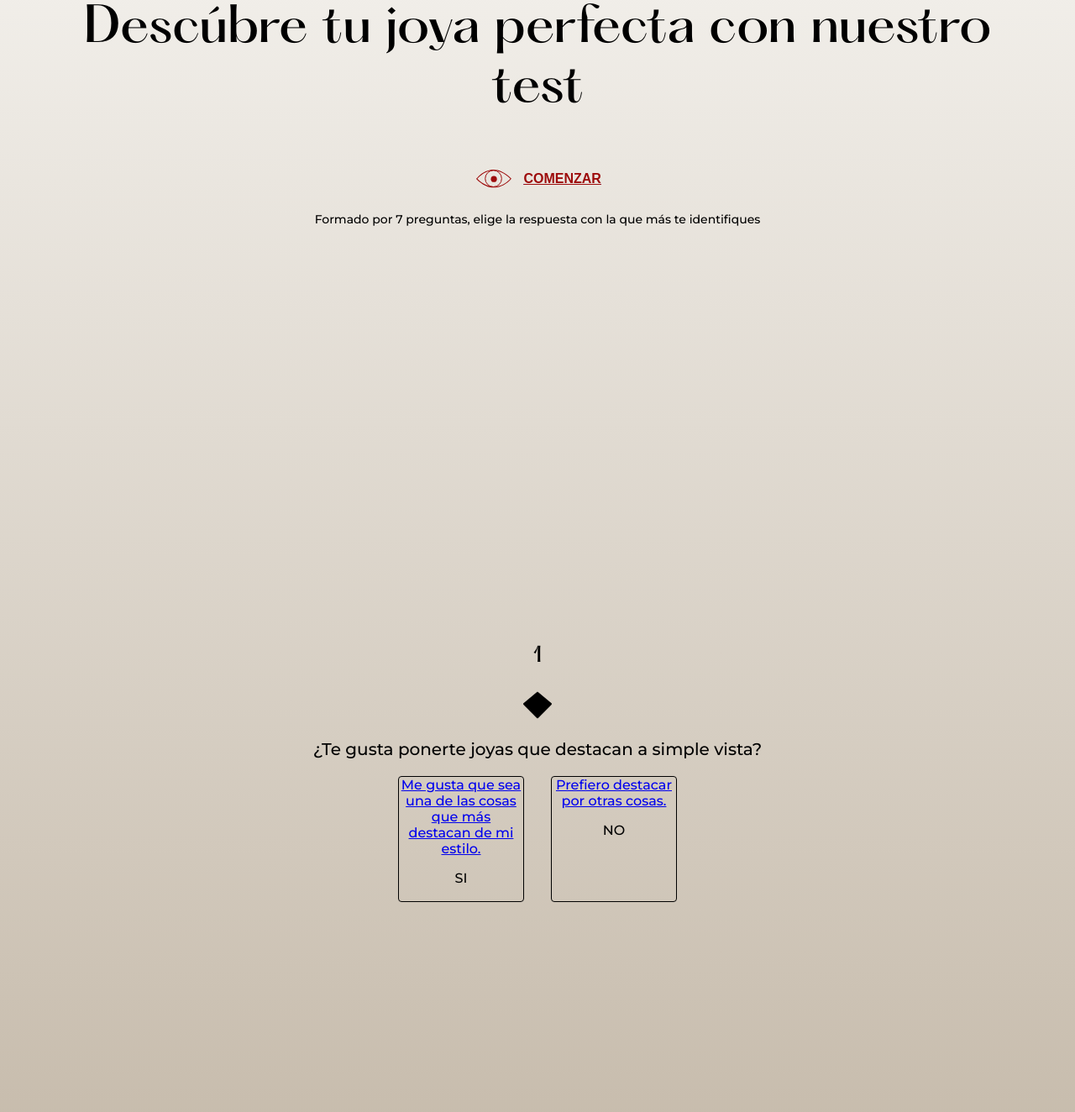
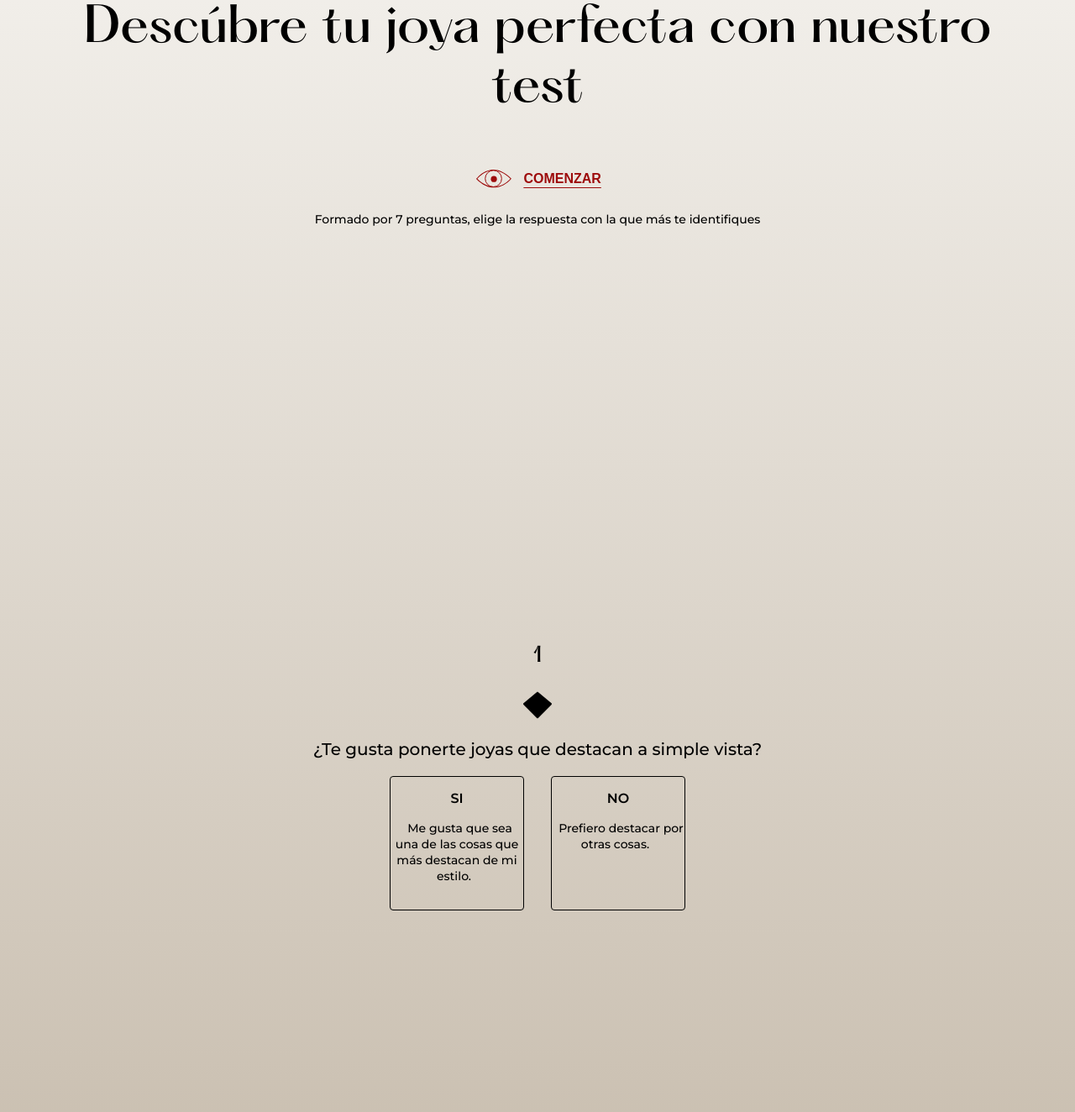
Before and after one commit to Binca-SA/terralava-beta, a PHP site: page /test in a window 1280 px wide. Shown: the part 145-1469 px from the top of the page at 84% size. Run offline with PHP 8.4, Linux system fonts and the light colour scheme.

Commit message:
including description results section

```diff
--- a/css/main.css
+++ b/css/main.css
@@ -240,13 +240,13 @@ body {
 
 .links {
   text-decoration: none;
-  color: #9D0B0B;
+  color: black;
 }
 .links:hover {
-  color: #9D0B0B;
+  color: black;
 }
 .links:visited {
-  color: #9D0B0B;
+  color: black;
 }
 
 /*SLIDER*/
@@ -1191,6 +1191,7 @@ body {
       -ms-flex-pack: center;
           justify-content: center;
   gap: 0.7em;
+  text-underline-offset: 5px;
 }
 .container-header-test__intro-text {
   font-font-weight: light;
@@ -1279,13 +1275,33 @@ body {
 .container-both-questions__container-inputs {
   border: 1.5px solid black;
   border-radius: 4px;
-  width: 150px;
-  height: 150px;
+  width: 160px;
+  height: 160px;
 }
 .container-both-questions__container-inputs:active {
   -webkit-box-shadow: -2px 2px 12px 9px #EBE4DA;
           box-shadow: -2px 2px 12px 9px #EBE4DA;
   background-color: #EBE4DA;
+  border: #EBE4DA;
+}
+.container-both-questions__links-quest {
+  margin-left: 0.5em;
+  margin-right: 0.5em;
+  margin-bottom: 1em;
+  text-align: center;
+  font-size: 14px;
+}
+
+.pYes, .pNo {
+  font-weight: 600;
+  text-align: center;
+}
+
+.button {
+  font-size: 1.2em;
+  color: black;
+  margin-top: 472px;
+  margin-bottom: 4em;
 }
 
 .inputTest {
--- a/resultados/index.php
+++ b/resultados/index.php
@@ -3,11 +3,11 @@
 <?php include($path .'php/head.php')?>
 <?php include($path .'php/navigation.php')?>
 
-<section class="section-margin">
+<section class="sectionResults section-margin">
     <h5 class="exterior-margin header-results">Tus resultados medidos a tu gusto!</h5>
     <section class="resultsTest exterior-margin" id="main"></section>
     <button class=" margin-left-mob cta-buttoms">
-        <a class="links cta-buttoms" href="<?php echo $path; ?>tienda">
+        <a class="cta-buttoms" href="<?php echo $path; ?>tienda">
             <svg width="25" height="25" viewBox="0 0 48 48" fill="none" xmlns="http://www.w3.org/2000/svg">
                 <g clip-path="url(#clip0_341_45)">
                 <path d="M17.064 43.336C28.008 34.984 33.864 31.144 45.192 24.04C33.864 16.936 28.008 13.096 17.064 4.744L13.8 9.544C25.128 16.072 29.544 18.568 40.488 24.04C29.544 29.512 25.128 32.008 13.8 38.536L17.064 43.336Z" fill="#9D0B0B"/>
--- a/sass/components/_links.scss
+++ b/sass/components/_links.scss
@@ -1,10 +1,10 @@
 .links{
     text-decoration: none;
-    color: $cta-color;
+    color: black;
     &:hover{
-        color: $cta-color;
+        color: black;
     }
     &:visited{
-        color: $cta-color;
+        color: black;
     }
 }
--- a/sass/views/_imagesTest.scss
+++ b/sass/views/_imagesTest.scss
@@ -23,8 +23,46 @@
     &__nameResult{
         margin-top:10px;
         font-weight: 600;
+        font-family: $headers;
+        font-weight: 400;
     }
     &__namePrice{
         font-style: italic;
     }
+    &__namedesc{
+        font-weight: 400;
+        line-height: 110.5%;
+    }
 }
+@media only screen and (min-width : 900px){
+    .sectionResults{
+        margin: {
+            left: $exterior-margen;
+            right: $exterior-margen;
+        }
+    }
+    .resultsTest{
+        grid-gap: 2em;
+        grid-template-columns: repeat(4, 1fr);
+        max-width: 100%;
+    }
+    .container-resultsImage{
+        &:nth-of-type(1n){
+            grid-column: span 2;
+        }
+        &__imgResultTest{
+            width: 100%;
+        }
+        &__nameResult{
+            font-size: $p-mob;
+            font-weight: 500;
+        }
+        &__nameprice{
+            font: {
+                size: $p-mob-bold;
+                style: italic;
+                weight: 400;
+            }
+        }
+    }
+}
--- a/sass/views/_test.scss
+++ b/sass/views/_test.scss
@@ -28,6 +28,7 @@
         align-items:center ;
         justify-content: center;
         gap: .7em;
+        text-underline-offset: 5px;
 
     }
     // &__eye-icon{
@@ -78,11 +79,6 @@
             margin-bottom: $atom-margin-desk;
             font-size: $p-desk-bold;
         }
-        &__yes p{
-            font-weight:400 ;
-            margin-top: 0;
-            margin: .5em;
-        }
     }
 }
 
@@ -99,17 +95,35 @@
     &__container-inputs{
         border: 1.5px solid black;
         border-radius: 4px;
-        width: 150px;
-        height: 150px;
+        width: 160px;
+        height: 160px;
         &:active{
             box-shadow: -2px 2px 12px 9px #EBE4DA;
             background-color: $background-color;
+            border: $background-color;
         }
     }
     // margin-bottom: 700px;
+    &__links-quest{
+        margin: {
+            left: .5em;
+            right: .5em;
+            bottom: 1em;
+        }
+        text-align: center;
+        font-size: 14px;
+    }
 }
-
-
+.pYes, .pNo{
+    font-weight: 600;
+    text-align: center;
+}
+.button{
+    font-size: $cta;
+    color: black;
+    margin-top: $margin-questions-test;
+    margin-bottom:$molecule-margin;
+}
 .inputTest{
     opacity: 0;
     position: absolute;
--- a/test/index.php
+++ b/test/index.php
@@ -5,7 +5,7 @@
 <section class="form-section section-margin">
     <div class="container-header-test">
         <h1 class="container-header-test__title-test">Descúbre tu joya perfecta con nuestro test </h1>
-        <a href="#1">
+        <a class="links" href="#1">
             <button id="startTest" class="container-header-test__start-test"> <svg width="48" height="48" viewBox="0 0 48 48" fill="none" xmlns="http://www.w3.org/2000/svg">
                 <circle cx="23.5374" cy="23.6665" r="9.78935" stroke="#9D0B0B"/>
                 <circle cx="24.0524" cy="24.181" r="3.60127" fill="#9D0B0B"/>
@@ -28,16 +28,16 @@
             </svg>
             <p class="test-form__question__text">¿Te gusta ponerte joyas que destacan a simple vista?</p>
             <div class="container-both-questions">
-                <label for="primera__1" class="container-both-questions__container-inputs">
-                    <a href="#2">Me gusta que sea una de las cosas que más destacan de mi estilo.</a>
-                    <!-- <label class="test-form__question__yes" for="primera__1"> -->
-                    <p>SI</p>
+                <label onclick="scrollInto('#2')" for="primera__1" class="container-both-questions__container-inputs">
+                    <p class="pYes">SI</p>
+                    <a class="container-both-questions__links-quest links" href="#2">Me gusta que sea una de las cosas que más destacan de mi estilo.</a>
+                    <!-- <label onclick="scrollInto('#')" class="test-form__question__yes" for="primera__1"> -->
                     <input class="inputTest" id="primera__1" name="primera" type="radio" value="1">
                 </label>
-                <label for="dos" class="container-both-questions__container-inputs">
-                    <a href="#2">Prefiero destacar por otras cosas.</a>
-                    <!-- <label class="test-form__question__yes" for="dos"> -->
-                    <p>NO</p>
+                <label onclick="scrollInto('#2')" for="dos" class="container-both-questions__container-inputs">
+                    <p class="pNo">NO</p>
+                    <a class="container-both-questions__links-quest links" href="#2">Prefiero destacar por otras cosas.</a>
+                    <!-- <label onclick="scrollInto('#')" class="test-form__question__yes" for="dos"> -->
                     <input class="inputTest" id="dos"  name="primera" type="radio" value="2">
                 </label>
             </div>
@@ -52,17 +52,17 @@
             </svg>
             <p class="test-form__question__text">¿El color es un elemento importante en tu día a día?</p>
             <div class="container-both-questions">
-                <label  for="tres" class="container-both-questions__container-inputs">
-                    <a href="#3">Amante de los colores, me dan alegría.
-                    <!-- <label class="test-form__question__yes" for="tres"> -->
-                    <p>SI</p>
+                <label onclick="scrollInto('#3')"  for="tres" class="container-both-questions__container-inputs">
+                    <p class="pYes">SI</p>
+                    <a class="container-both-questions__links-quest links" href="#3">Amante de los colores, me dan alegría.
+                    <!-- <label onclick="scrollInto('#')" class="test-form__question__yes" for="tres"> -->
                     <input class="inputTest" id="tres" name="segunda" type="radio" value="3">
                     </a>
                 </label>
-                <label  for="cuatro"class="container-both-questions__container-inputs">
-                    <a href="#3">Lo justo y necesario.
-                    <!-- <label class="test-form__question__yes" for="cuatro"> -->
-                    <p>NO</p>
+                <label onclick="scrollInto('#3')" for="cuatro"class="container-both-questions__container-inputs">
+                    <p class="pNo">NO</p>
+                    <a class="container-both-questions__links-quest links" href="#3">Lo justo y necesario.
+                    <!-- <label onclick="scrollInto('#')" class="test-form__question__yes" for="cuatro"> -->
                     <input class="inputTest" id="cuatro"  name="segunda" type="radio" value="4">
                     </a>
                 </label>
@@ -78,16 +78,16 @@
             </svg>
             <p class="test-form__question__text">¿Te interesa el mundo de las piedras semipreciosas y sus beneficios y propiedades?</p>
             <div class="container-both-questions">
-                <label for="cinco" class="container-both-questions__container-inputs">
-                    <a href="#4">Creo que me aportan equilibrio y fuerza en mi día a día.</a>
-                    <!-- <label class="test-form__question__yes" for="cinco"> -->
-                    <p>SI</p>
+                <label onclick="scrollInto('#4')" for="cinco" class="container-both-questions__container-inputs">
+                    <p class="pYes">SI</p>
+                    <a class="container-both-questions__links-quest links" href="#4">Creo que me aportan equilibrio y fuerza en mi día a día.</a>
+                    <!-- <label onclick="scrollInto('#')" class="test-form__question__yes" for="cinco"> -->
                     <input class="inputTest" id="cinco"  name="tercera" type="radio" value="5">
                 </label>
-                <label  for="seis" class="container-both-questions__container-inputs">
-                    <a href="#4">Son bonitas, pero no creo en eso.</a>
-                    <!-- <label class="test-form__question__yes" for="seis"> -->
-                    <p>NO</p>
+                <label onclick="scrollInto('#4')"  for="seis" class="container-both-questions__container-inputs">
+                    <p class="pNo">NO</p>
+                    <a class="container-both-questions__links-quest links" href="#4">Son bonitas, pero no creo en eso.</a>
+                    <!-- <label onclick="scrollInto('#')" class="test-form__question__yes" for="seis"> -->
                     <input class="inputTest" id="seis" name="tercera" type="radio" value="6">
                 </label>
             </div>
@@ -102,16 +102,16 @@
             </svg>
             <p class="test-form__question__text">¿Te gusta vestir elegante?</p>
             <div class="container-both-questions">
-                <label for="primera__7" class="container-both-questions__container-inputs">
-                    <a href="#5">Lo intento, aunque a veces no me lo pienso demasiado.</a>
-                    <!-- <label class="test-form__question__yes" for="primera__7"> -->
-                    <p>SI</p>
+                <label onclick="scrollInto('#5')" for="primera__7" class="container-both-questions__container-inputs">
+                    <p class="pYes">SI</p>
+                    <a class="container-both-questions__links-quest links" href="#5">Lo intento, aunque a veces no me lo pienso demasiado.</a>
+                    <!-- <label onclick="scrollInto('#')" class="test-form__question__yes" for="primera__7"> -->
                     <input class="inputTest" id="primera__7" name="cuarta" type="radio" value="7">
                 </label>
-                <label for="primera__8" class="container-both-questions__container-inputs">
-                <a href="5">No suelo complicarme mucho.</a>
-                    <!-- <label class="test-form__question__yes" for="primera__8"> -->
-                        <p>NO</p>
+                <label onclick="scrollInto('#5')" for="primera__8" class="container-both-questions__container-inputs">
+                    <p class="pNo">NO</p>
+                    <a class="container-both-questions__links-quest links" href="5">No suelo complicarme mucho.</a>
+                    <!-- <label onclick="scrollInto('#')" class="test-form__question__yes" for="primera__8"> -->
                     <input class="inputTest" id="primera__8" name="cuarta" type="radio" value="8">
                 </label>
             </div>
@@ -126,16 +126,16 @@
             </svg>
             <p class="test-form__question__text">¿Te cuesta decidirte por algo a la hora de elegir?</p>
             <div class="container-both-questions">
-                <label for="primera__9" class="container-both-questions__container-inputs">
-                    <a href="#6">La mayoría de las veces soy indecisa.</a>
-                    <!-- <label class="test-form__question__yes" for="primera__9"> -->
-                    <p>SI</p>
+                <label onclick="scrollInto('#6')" for="primera__9" class="container-both-questions__container-inputs">
+                    <p class="pYes">SI</p>
+                    <a class="container-both-questions__links-quest links" href="#6">La mayoría de las veces soy indecisa.</a>
+                    <!-- <label onclick="scrollInto('#')" class="test-form__question__yes" for="primera__9"> -->
                     <input class="inputTest" id="primera__9" name="quinta" type="radio" value="9">
                 </label>
-                <label  for="primera__10" class="container-both-questions__container-inputs">
-                    <a href="#6">Normalmente suelo tener muy claro que quiero.</a>
-                    <!-- <label class="test-form__question__yes" for="primera__10"> -->
-                    <p>NO</p>
+                <label onclick="scrollInto('#6')"  for="primera__10" class="container-both-questions__container-inputs">
+                    <p class="pNo">NO</p>
+                    <a class="container-both-questions__links-quest links" href="#6">Normalmente suelo tener muy claro que quiero.</a>
+                    <!-- <label onclick="scrollInto('#')" class="test-form__question__yes" for="primera__10"> -->
                     <input class="inputTest" id="primera__10" name="quinta" type="radio" value="10">
                 </label>
             </div>
@@ -150,16 +150,16 @@
             </svg>
             <p class="test-form__question__text">¿Te gusta probar cosas nuevas en tus looks?</p>
             <div class="container-both-questions">
-                <label for="primera__11" class="container-both-questions__container-inputs">
-                    <a href="#7">Me gusta arriesgarme.</a>
-                    <!-- <label class="test-form__question__yes" for="primera__11"> -->
-                    <p>SI</p>
+                <label onclick="scrollInto('#7')" for="primera__11" class="container-both-questions__container-inputs">
+                    <p class="pYes">SI</p>
+                    <a class="container-both-questions__links-quest links" href="#7">Me gusta arriesgarme.</a>
+                    <!-- <label onclick="scrollInto('#')" class="test-form__question__yes" for="primera__11"> -->
                     <input class="inputTest" id="primera__11" name="sexta" type="radio" value="11">
                 </label>
-                <label for="primera__12" class="container-both-questions__container-inputs">
-                    <a href="#7">Más vale prevenir que curar.</a>
-                    <!-- <label class="test-form__question__yes" for="primera__12"> -->
-                    <p>NO</p>
+                <label onclick="scrollInto('#7')" for="primera__12" class="container-both-questions__container-inputs">
+                    <p class="pNo">NO</p>
+                    <a class="container-both-questions__links-quest links" href="#7">Más vale prevenir que curar.</a>
+                    <!-- <label onclick="scrollInto('#')" class="test-form__question__yes" for="primera__12"> -->
                     <input class="inputTest" id="primera__12" name="sexta" type="radio" value="12">
                 </label>
             </div>
@@ -174,25 +174,35 @@
             </svg>
             <p class="test-form__question__text">¿Sueles hacer escapadas a lugares naturales?</p>
             <div class="container-both-questions">
-                <label for="primera__13" class="container-both-questions__container-inputs">
-                    <a href="#resultsButton">Necesito desconectar del ajetreo de la ciudad.</a>
-                    <!-- <label class="test-form__question__yes" for="primera__13"> -->
-                        <p>SI</p>
-                        <input class="inputTest" id="primera__13" name="septima" type="radio" value="13">
-                    </label>
+                <label onclick="scrollInto('#resultsButton')" for="primera__13" class="container-both-questions__container-inputs">
+                    <p class="pYes">SI</p>
+                    <a class="container-both-questions__links-quest links" href="#resultsButton">Necesito desconectar del ajetreo de la ciudad.</a>
+                    <!-- <label onclick="scrollInto('#')" class="test-form__question__yes" for="primera__13"> -->
+                    <input class="inputTest" id="primera__13" name="septima" type="radio" value="13">
                 </label>
 
-                <label for="primera__14" class="container-both-questions__container-inputs">
-                    <!-- <label class="test-form__question__yes" for="primera__14"> -->
-                        <p>NO</p>
-                        <a href="#resultsButton">Me gusta la naturaleza pero no hago muchas escapadas.</a>
-                        <input class="inputTest" id="primera__14" name="septima" type="radio" value="14">
+                <label onclick="scrollInto('#resultsButton')" for="primera__14" class="container-both-questions__container-inputs">
+                    <!-- <label onclick="scrollInto('#')" class="test-form__question__yes" for="primera__14"> -->
+                    <p class="pNo">NO</p>
+                    <a class="container-both-questions__links-quest links" href="#resultsButton">Me gusta la naturaleza pero no hago muchas escapadas.</a>
+                    <input class="inputTest" id="primera__14" name="septima" type="radio" value="14">
                 </label>
             </div>
         </div>
 
     </form>
-    <button id="resultsButton" class="button">Resultados</button>
+    <button id="resultsButton" class="cta-buttoms button">
+        <svg width="25" height="25" viewBox="0 0 48 48" fill="none" xmlns="http://www.w3.org/2000/svg">
+            <g clip-path="url(#clip0_341_45)">
+            <path d="M17.064 43.336C28.008 34.984 33.864 31.144 45.192 24.04C33.864 16.936 28.008 13.096 17.064 4.744L13.8 9.544C25.128 16.072 29.544 18.568 40.488 24.04C29.544 29.512 25.128 32.008 13.8 38.536L17.064 43.336Z" fill="#000"/>
+            </g>
+            <defs>
+            <clipPath id="clip0_341_45">
+            <rect width="48" height="48" fill="white"/>
+            </clipPath>
+            </defs>
+        </svg>RESULTADOS
+    </button>
 </section>
 <!-- <a href="./imagenes.html?images=${text}">Ver Resultados -->
 
```
Also changed, not shown: other parts of css/main.css (+36 -5 lines), js/sections/imagenes.js (+15 -14 lines), js/sections/test.js (+7 -0 lines).
